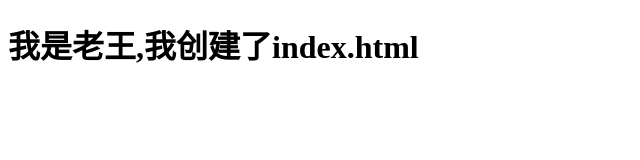
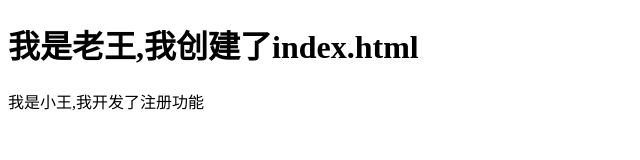
Before and after one commit to Leeyl219/myfirst, a plain HTML site: page index.html in a window 1280 px wide. Shown: the whole page, without its empty margins (0-640 px from the left). Drawn offline with Linux system fonts and the light colour scheme.

Commit message:
我是小王,我开发了注册功能

```diff
--- a/index.html
+++ b/index.html
@@ -8,5 +8,6 @@
 </head>
 <body>
     <h1>我是老王,我创建了index.html</h1>
+    <div>我是小王,我开发了注册功能</div>
 </body>
 </html>
```
